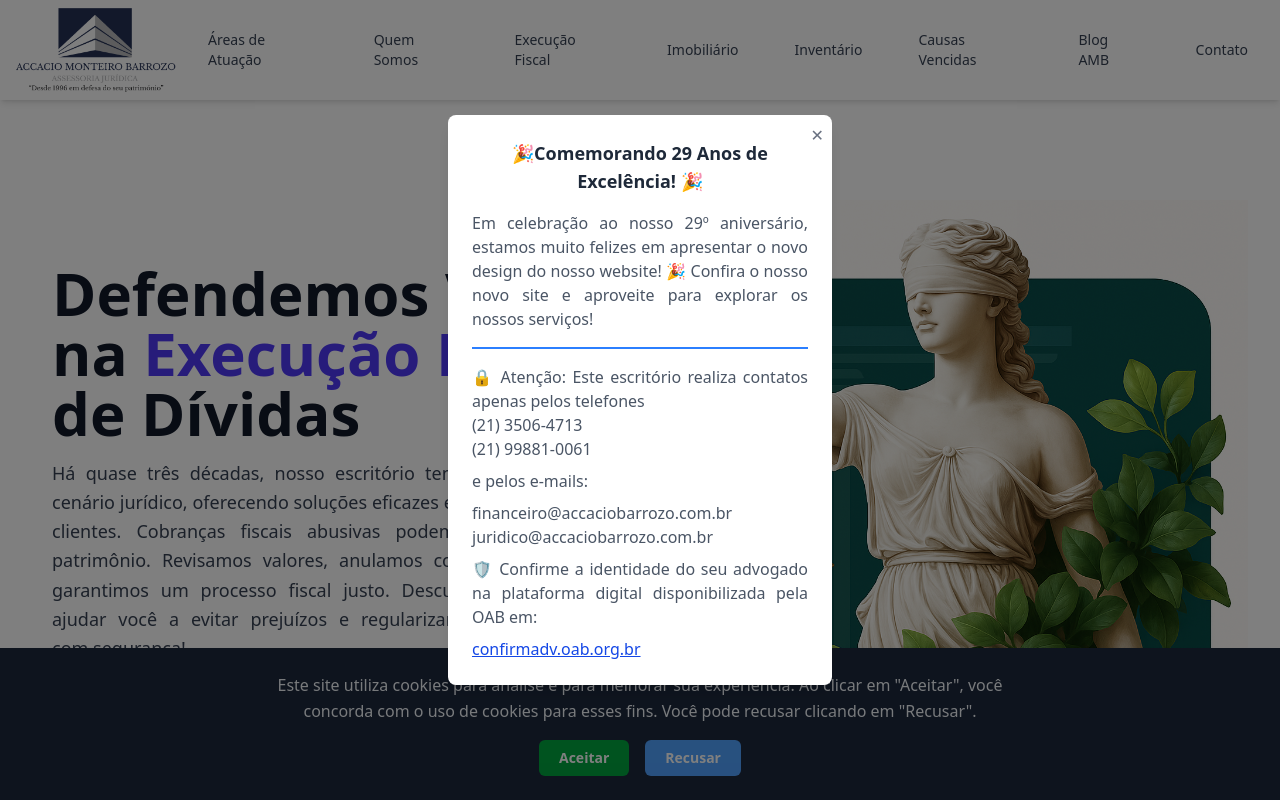
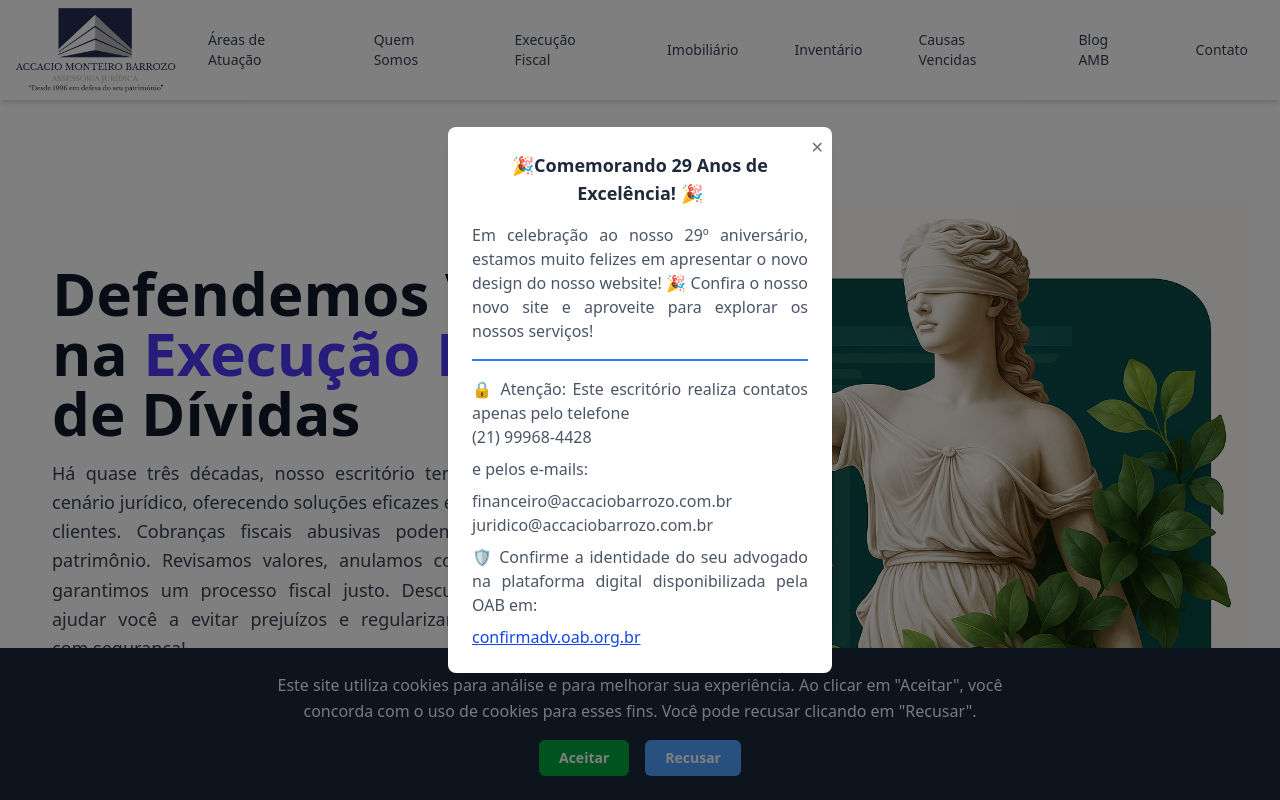
Before and after one commit to BarrozoL/AMB-juridico, a React (Vite) app: page / in a window 1280 px wide. Shown: the top 800 px of the page. Built offline with nearby package versions, Linux system fonts and the light colour scheme.

Commit message:
telefone

```diff
--- a/src/components/popUpNovoSite.jsx
+++ b/src/components/popUpNovoSite.jsx
@@ -24,11 +24,10 @@ export default function PopUp() {
         </p>
         <div className="w-full h-[2px] bg-blue-500 my-4"></div>
         <p className="text-justify text-gray-600 mt-4">
-          🔒 Atenção: Este escritório realiza contatos apenas pelos telefones
+          🔒 Atenção: Este escritório realiza contatos apenas pelo telefone
         </p>
         <ul className="text-justify text-gray-600 mb-2">
-          <li> (21) 3506-4713</li>
-          <li>(21) 99881-0061</li>
+          <li> (21) 99968-4428</li>
         </ul>
         <p className="text-justify text-gray-600 mb-2">e pelos e-mails:</p>
         <ul className="text-justify text-gray-600 mb-2">
```
